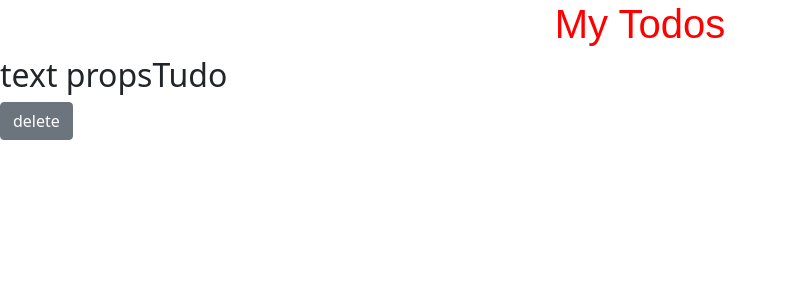
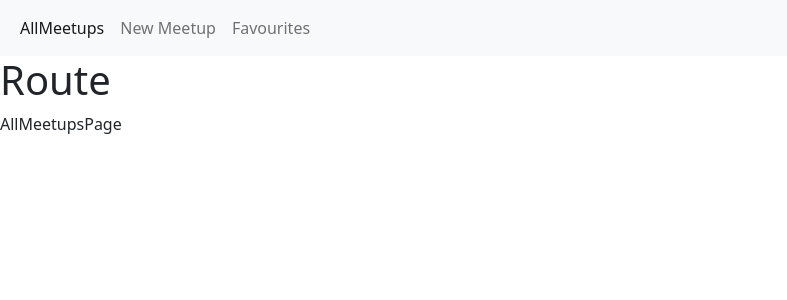
Before and after one commit to PepeTheMeister/ReactJS-Toturial, a React (Create React App) app in the folder react-app-toturial/: page / in a window 1280 px wide. Shown: the top 300 px of the page, without its empty margins (0-787 px from the left). Built offline with nearby package versions, Linux system fonts and the light colour scheme.

Commit message:
Router e Links
Configuração de Routers e links para alterar de url e aparecer a página específica.

```diff
--- a/react-app-toturial/package.json
+++ b/react-app-toturial/package.json
@@ -11,6 +11,7 @@
     "react": "^17.0.2",
     "react-bootstrap": "^2.1.2",
     "react-dom": "^17.0.2",
+    "react-router-dom": "^6.2.1",
     "react-scripts": "^5.0.0",
     "web-vitals": "^2.1.4"
   },
--- a/react-app-toturial/src/App.js
+++ b/react-app-toturial/src/App.js
@@ -1,12 +1,23 @@
-import Todo from "./components/Todo";
+import { Route, Routes } from "react-router-dom";
 
+//import Todo from "./components/Todo";
+import AllMeetupsPage from "./pages/AllMeetups";
+import NewMeetupsPage from "./pages/NewMeetup";
+import Favourites from "./pages/Favourites";
+import MainNav from "./components/layout/MainNav";
 
 function App() {
-  return(
-  <div>
-    <h1>My Todos</h1>
-    <Todo text="text propsTudo"/>
-  </div>);
+  return (
+    <div>
+      <MainNav/>
+      <h1>Route</h1>
+      <Routes>
+        <Route exact path="/" element={<AllMeetupsPage />}></Route>
+        <Route exact path="newmeetup" element={<NewMeetupsPage />}></Route>
+        <Route exact path="favourites" element={<Favourites />}></Route>
+      </Routes>
+    </div>
+  );
 }
 
 export default App;
--- a/react-app-toturial/src/components/Backdrop.js
+++ /dev/null
@@ -1,6 +0,0 @@
-function Backdrop(){
-    return <div className="backdrop"></div>;
-}
-
-
-export default Backdrop;
--- a/react-app-toturial/src/components/ModalView.js
+++ b/react-app-toturial/src/components/ModalView.js
@@ -9,7 +9,7 @@ function ModalView(props) {
       centered
       animation={true}
     >
-      <Modal.Header closeButton onClick={props.onHide}>
+      <Modal.Header closeButton >
         <Modal.Title id="contained-modal-title-vcenter">
           Modal heading
         </Modal.Title>
--- a/react-app-toturial/src/components/Todo.js
+++ b/react-app-toturial/src/components/Todo.js
@@ -2,9 +2,6 @@ import { useState } from "react";
 import "../static/global.css";
 
 import ModalView from "./ModalView";
-
-import "bootstrap/dist/css/bootstrap.min.css"
-
 
 import { Button } from 'react-bootstrap';
 
--- /dev/null
+++ b/react-app-toturial/src/components/layout/MainNav.js
@@ -0,0 +1,25 @@
+import { Link } from "react-router-dom";
+
+function mainNav() {
+  return (
+    <nav className="navbar navbar-expand-lg navbar-light bg-light">
+  <div className="container-fluid">
+    <div className="collapse navbar-collapse" id="navbarNav">
+      <ul className="navbar-nav">
+        <li className="nav-item">
+        <Link className="nav-link active" to="/">AllMeetups</Link>
+        </li>
+        <li className="nav-item">
+          <Link className="nav-link" to="/newmeetup">New Meetup</Link>
+        </li>
+        <li className="nav-item">
+        <Link className="nav-link" to="/favourites">Favourites</Link>
+        </li>
+      </ul>
+    </div>
+  </div>
+</nav>
+  );
+}
+
+export default mainNav;
--- a/react-app-toturial/src/index.js
+++ b/react-app-toturial/src/index.js
@@ -1,8 +1,14 @@
-import React from 'react';
-import ReactDOM from 'react-dom';
+import React from "react";
+import ReactDOM from "react-dom";
+import { BrowserRouter } from "react-router-dom";
+import 'bootstrap/dist/css/bootstrap.min.css';
 
 import "./static/index.css";
-import App from './App';
+import App from "./App";
 
-
-ReactDOM.render(<App />,document.getElementById('root'));
+ReactDOM.render(
+  <BrowserRouter>
+    <App />
+  </BrowserRouter>,
+  document.getElementById("root")
+);
--- /dev/null
+++ b/react-app-toturial/src/pages/AllMeetups.js
@@ -0,0 +1,7 @@
+function AllMeetupsPage(){
+    return <div>AllMeetupsPage</div>
+}
+
+
+
+export default AllMeetupsPage;
--- /dev/null
+++ b/react-app-toturial/src/pages/Favourites.js
@@ -0,0 +1,7 @@
+function FavouritesPage(){
+    return <div>FavouritesPage</div>
+}
+
+
+
+export default FavouritesPage;
--- /dev/null
+++ b/react-app-toturial/src/pages/NewMeetup.js
@@ -0,0 +1,7 @@
+function NewMeetupPage(){
+    return <div>NewMeetupPage</div>
+}
+
+
+
+export default NewMeetupPage;
```
Also changed, not shown: 1 other file (tests, documents, lock files or other folders).
